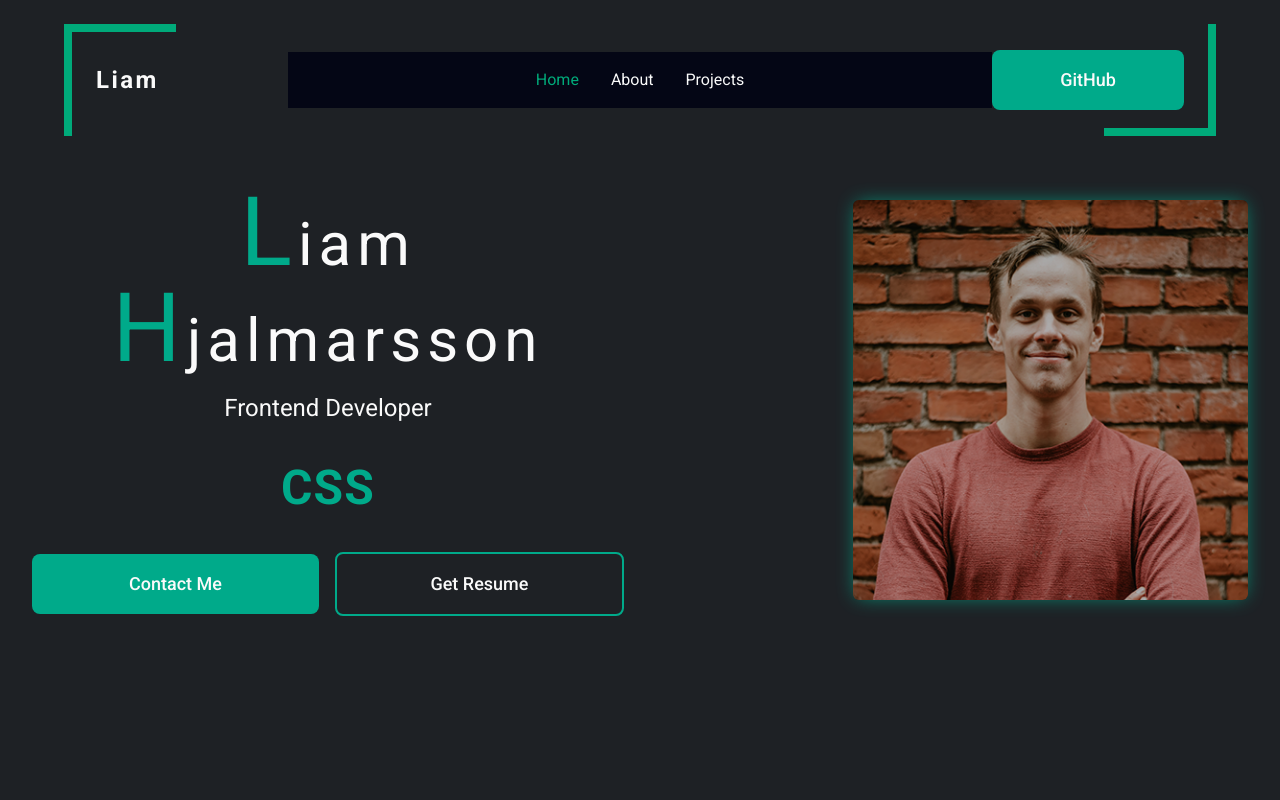
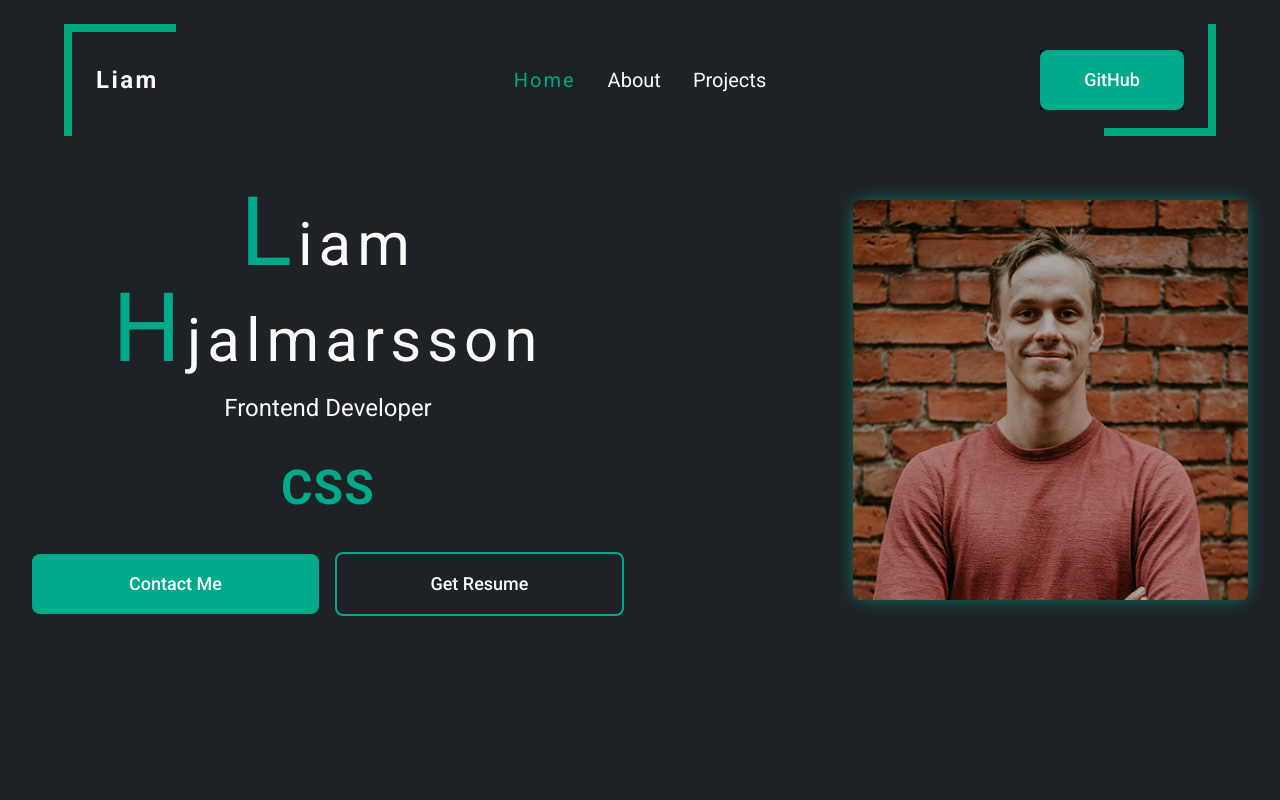
Before and after one commit to LiamHjalmarsson/portfolio, a React (Vite) app: page / in a window 1280 px wide. Shown: the top 800 px of the page. Built offline with nearby package versions, Linux system fonts and the light colour scheme.

Commit message:
navigationfix

```diff
--- a/src/Layouts/Navigation/Navigation.jsx
+++ b/src/Layouts/Navigation/Navigation.jsx
@@ -1,10 +1,9 @@
 import { useState } from "react";
+import Corner from "./components/Corner";
+import Logo from "../../Components/Ui/Logo";
 import Burger from "./components/Burger";
-import Logo from "../../Components/Ui/Logo";
+import Item from "./components/Item";
 import LinkButton from "../../Components/Ui/Link_Button";
-import Corner from "./components/Corner";
-import NavigationItem from "./components/Item";
-import styles from "./Navigation.module.css"
 
 const Navigation = () => {
     let [open,setOpen]=useState(false);
@@ -26,29 +25,46 @@ const Navigation = () => {
             <div className='flex items-center w-full group relative padd:m-8 m-0'>
                 <Corner custom="border-t-8 border-l-8 z-10 left-0"/>
                 <div className="w-full justify-between items-center px-8 flex">
-                    <div className="w-36 laptop:w-48">
+                    <div className="w-36">
                         <Logo />
                     </div>
 
                     <Burger menuHandler={() => setOpen(!open)} open={open}/>
 
-                    <ul className={`flex flex-col h-screen w-screen  padd:flex-row -left-8 padd:h-full padd:w-0 padd:items-center flex-grow absolute flex-1 padd:static padd:z-30 transition-all duration-0 ease-in  ${open ? '-top-[200%]':'top-[-100vh] delay-1000'} `}>
-                        <div className={`flex-1 flex-grow h-1/2 padd:h-0 flex-col flex justify-center items-end padd:items-center padd:flex-row bg-dark_500 transtion ${open ? 'w-full duration-500' : 'w-0 padd:opacity-100 delay-500 duration-500'}`}>
+                    <ul className={`padd:flex flex-row h-full items-center hidden flex-grow static z-30`}>
+                        <div className={`flex-1 flex-grow flex items-center justify-center flex-row}`}>
                             {
                                 Links.map((link)=>(
-                                    <div className={`${open ? 'delay-500 opacity-100 duration-500' : ' opacity-0 padd:opacity-100 duration-500'} w-full padd:w-auto`}>
-                                        <NavigationItem address={link.title} title={link.title} close={() => setOpen(!open)} open={open} />
+                                    <div className={`w-auto`}>
+                                        <Item address={link.title} title={link.title} close={() => setOpen(!open)} />
                                     </div>
                                 ))
                             }
                         </div>
-                        <div className={`bg-dark_500 padd:w-36 laptop:w-48 h-1/2 padd:h-0 flex justify-center items-center  ${open ? 'delay-500 w-[100vw] duration-500' : 'w-0 duration-500 delay-250'}`}>
+                        <div className={`bg-dark_500 w-36 flex justify-center items-center`}>
+                            <div className={`w-full`}>
+                                <LinkButton />
+                            </div>
+                        </div>
+                    </ul>
+
+
+                    <ul className={`padd:hidden flex flex-col h-screen w-screen flex-1 -left-8 transition-all absolute flex-grow duration-0 ease-in  ${open ? '-top-[200%]':'top-[-100vh] delay-[1500ms]'}`}>
+                        <div className={`flex-1 flex-grow h-1/2 flex-col flex justify-end items-end padd:items-center padd:justify-center padd:flex-row bg-dark_500 transtion ${open ? 'w-full duration-500' : 'w-0 delay-1000 duration-500'}`}>
+                            {
+                                Links.map((link)=>(
+                                    <div className={`${open ? 'delay-1000 opacity-100 duration-500' : ' opacity-0 padd:opacity-100 duration-500'} w-full padd:w-auto`}>
+                                        <Item address={link.title} title={link.title} close={() => setOpen(!open)} />
+                                    </div>
+                                ))
+                            }
+                        </div>
+                        <div className={`bg-dark_500 h-1/2 padd:h-0 flex justify-center items-center ${open ? 'delay-500 w-[100vw] duration-500' : 'w-0 duration-500 delay-500'}`}>
                             <div className={`w-48 ${open ? 'delay-1000 opacity-100 duration-500' : 'opacity-0 padd:opacity-100 duration-250'}`}>
                                 <LinkButton />
                             </div>
                         </div>
                     </ul>
-
                 </div>
                 <Corner custom="border-b-8 border-r-8 right-0" />
             </div>
--- a/src/Layouts/Navigation/components/Burger.jsx
+++ b/src/Layouts/Navigation/components/Burger.jsx
@@ -1,7 +1,7 @@
 const Burger = ({menuHandler, open}) => {
     return (
         <>
-            <div className="flex padd:hidden items-center flex-col relative cursor-pointer">
+            <div className="flex w-full padd:hidden items-end flex-col relative cursor-pointer">
                 <div className={`${open ? "h-0" : "h-5"} text-2xl relative w-6 z-50 transition-all duration-200`} onClick={menuHandler}>
                     <span className={`block bg-slate-200 h-1 top-0 w-8 mb-1 rounded-full transition-transform duration-300 absolute ${open ? "-rotate-45" : ""}`}></span>
                     <span className={`block bg-slate-200 h-1 top-1/2 w-8 mb-1 rounded-full transition duration-300 absolute ${open ? "opacity-0 translate-x-4" : " opacity-100"}`}></span>
--- a/src/Layouts/Navigation/components/Corner.jsx
+++ b/src/Layouts/Navigation/components/Corner.jsx
@@ -3,7 +3,7 @@ import React from 'react';
 const Corner = ({custom}) => {
     return (
         <div
-            className={`h-28 w-28 border-green_500 ${custom} absolute padd:group-hover:w-full group-hover:h-28 transition-all duration-1000 ease-in-out`}
+            className={`h-28 w-28 border-green_500 ${custom} absolute group-hover:w-full group-hover:h-28 transition-all duration-1000 ease-in-out`}
         >
         </div>
     );
--- a/src/Layouts/Navigation/components/Item.jsx
+++ b/src/Layouts/Navigation/components/Item.jsx
@@ -1,9 +1,9 @@
 import React, { useEffect, useState } from 'react';
 import { Link as ScrollLink } from 'react-scroll';
 
-const NavigationItem = ({ address, title, close, open }) => {
+const Item = ({ address, title, close }) => {
     return (
-        <li className={`padd:w-fit w-full cursor-pointer hover:text-green_500 hover:tracking-widest transition flex justify-center items-center`}>
+        <li className={`padd:w-fit w-full cursor-pointer hover:text-green_400 hover:tracking-widest transition flex justify-center items-center`}>
             <ScrollLink
                 to={address}
                 spy={true}
@@ -11,8 +11,8 @@ const NavigationItem = ({ address, title, close, open }) => {
                 offset={0}
                 onClick={close}
                 duration={1000}
-                className={`w-full text-center p-4 text-md text-bold`}
-                activeClass="text-green_500"
+                className={`w-full text-center p-4 text-md text-bold padd:text-xl text-2xl`}
+                activeClass="text-green_500 tracking-widest"
             >
                 {title.charAt(0).toUpperCase() + title.slice(1)}
             </ScrollLink>
@@ -20,4 +20,4 @@ const NavigationItem = ({ address, title, close, open }) => {
     );
 }
 
-export default NavigationItem;
+export default Item;
```
